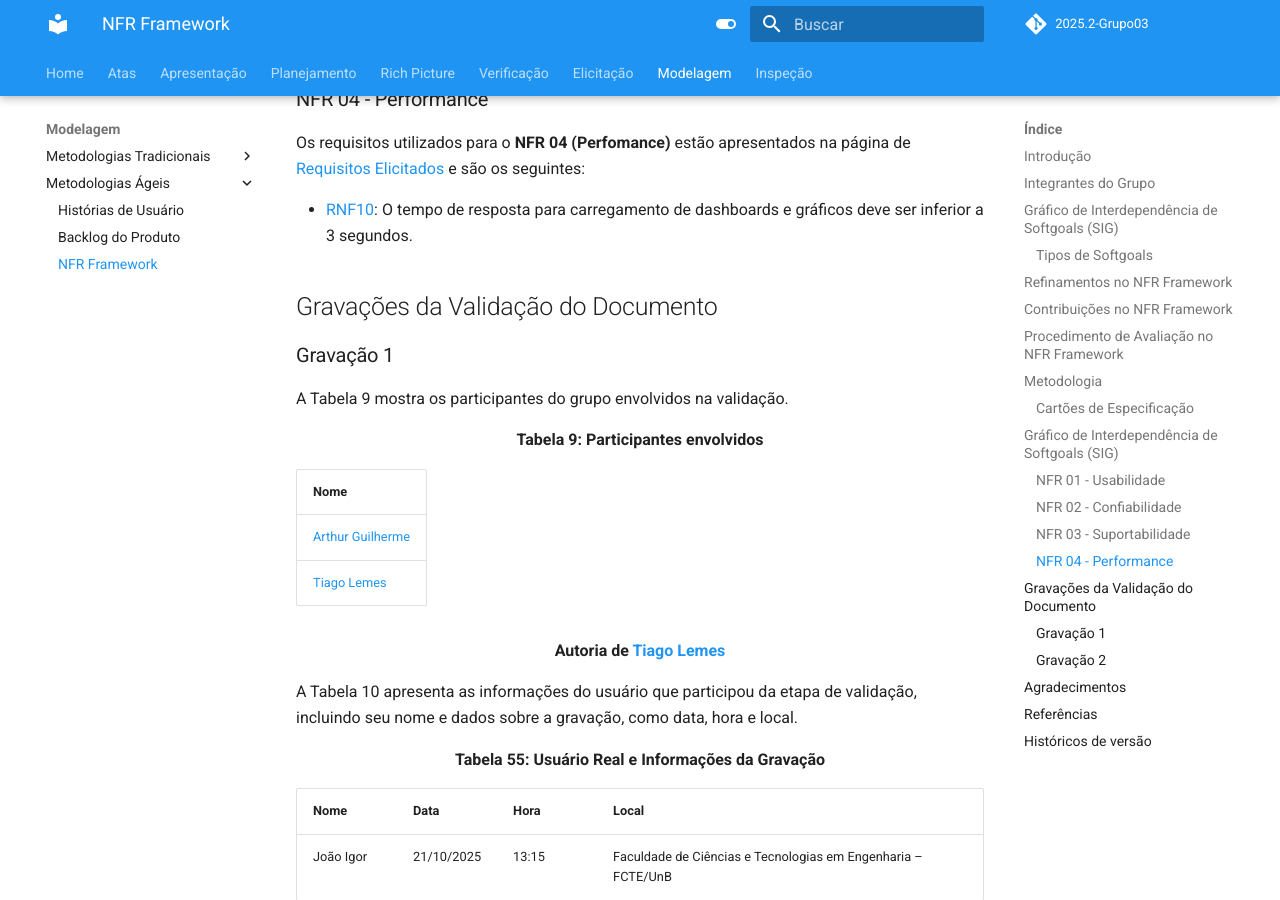
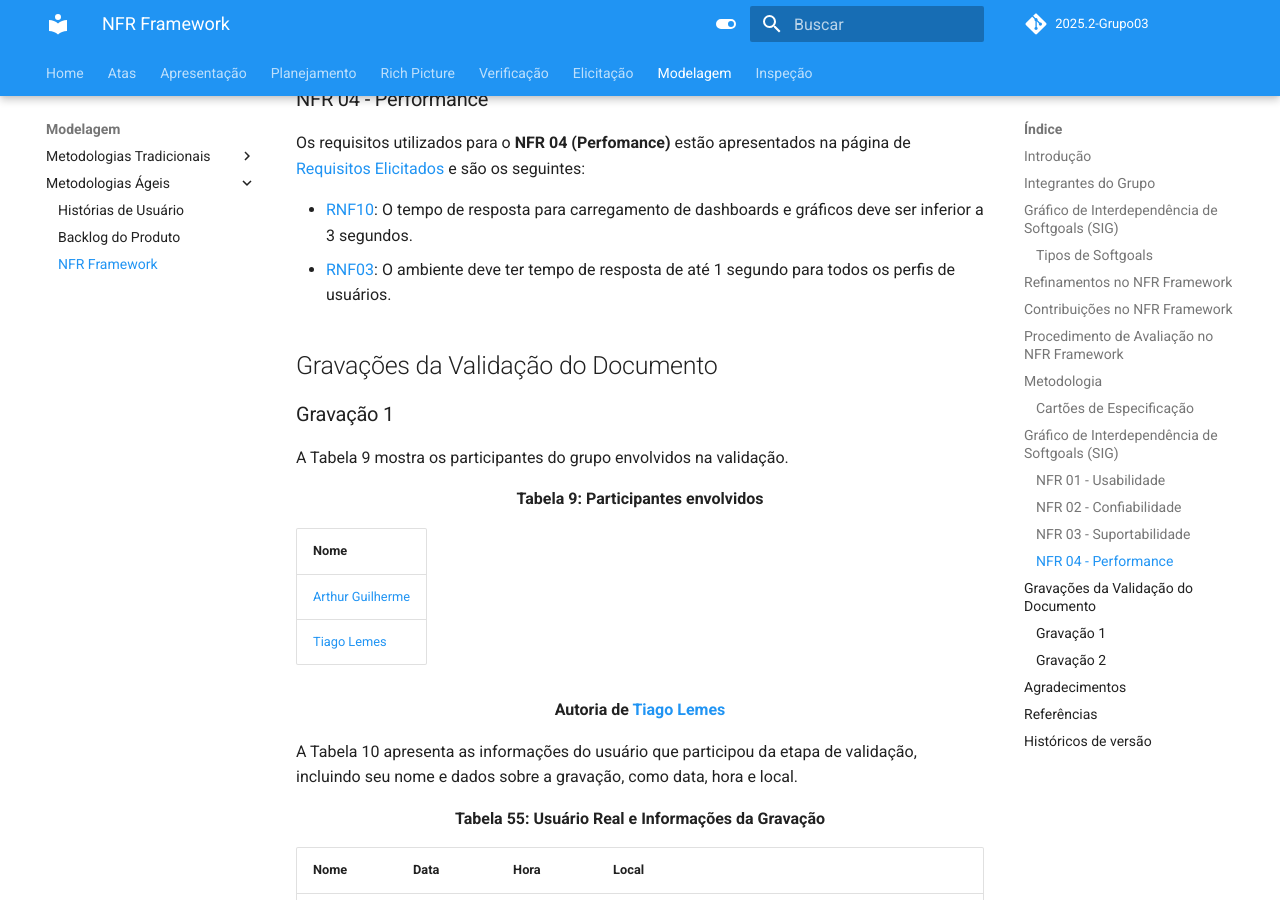
Before and after one commit to Requisitos-de-Software/2025.2-Grupo03, an MkDocs documentation site: the page built from docs/Modelagem/nfr_framework.md, in a window 1280 px wide and 900 px high, scrolled down 15576 px. Built offline with MkDocs 1.6.1 and Material for MkDocs 9.7.7, drawn with Linux system fonts in a browser that asks for light colours; comment, search, counter and statistics services are not loaded.

Commit message:
subindo cartoes nfr

```diff
--- a/docs/Modelagem/nfr_framework.md
+++ b/docs/Modelagem/nfr_framework.md
@@ -384,6 +384,7 @@ A **Figura 7** apresenta o **Gráfico de Interdependência de Softgoals (SIG)**
 Os requisitos utilizados para o **NFR 04 (Perfomance)** estão apresentados na página de [Requisitos Elicitados](https://requisitos-de-software.github.io/2025.2-Grupo03/Elicitacao/requisitos_elicitados/) e são os seguintes:
 
 - [RNF10](https://requisitos-de-software.github.io/2025.2-Grupo03/Elicitacao/requisitos_elicitados/#requisitos-nao-funcionais): O tempo de resposta para carregamento de dashboards e gráficos deve ser inferior a 3 segundos.
+- [RNF03](https://requisitos-de-software.github.io/2025.2-Grupo03/Elicitacao/requisitos_elicitados/#requisitos-nao-funcionais): O ambiente deve ter tempo de resposta de até 1 segundo para todos os perfis de usuários.
 
 ## Gravações da Validação do Documento
 
```
